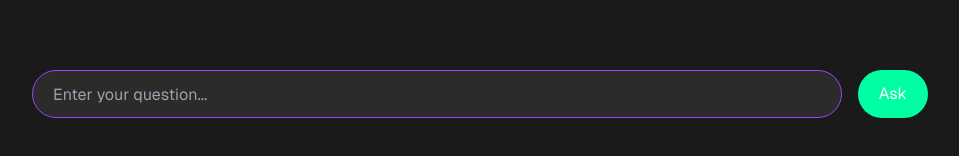
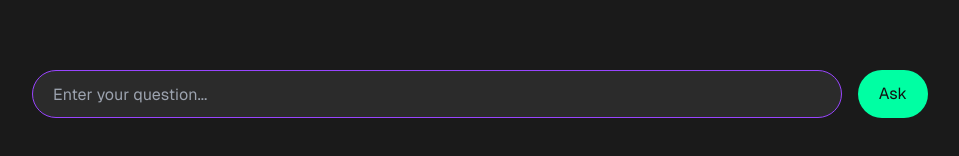
Before and after one commit to 4cademy/solanswer_website, a Next.js app: page / in a window 1280 px wide. Shown: the part 306-462 px from the top of the page, without its empty margins (160-1119 px from the left). Built offline with nearby package versions, Linux system fonts and the light colour scheme.

Commit message:
Changed colors

```diff
--- a/app/page.tsx
+++ b/app/page.tsx
@@ -22,7 +22,8 @@ export default function Home() {
     const [conversations, setConversations] = useState<Conversation[]>([]);
     const [isLoading, setIsLoading] = useState(false);
 
-    const handleSubmit = async () => {
+    const handleSubmit = async (e: React.FormEvent) => {
+        e.preventDefault(); // Prevent the default form submission behavior
         if (!question.trim()) return;
 
         setIsLoading(true);
@@ -55,9 +56,7 @@ export default function Home() {
     };
 
     return (
-        <div
-            className="grid grid-rows-[20px_1fr_20px] items-center justify-items-center min-h-screen p-8 pb-20 gap-16 sm:p-20 font-[family-name:var(--font-geist-sans)] bg-[#1A1A1A] text-white">
-
+        <div className="grid grid-rows-[20px_1fr_20px] items-center justify-items-center min-h-screen p-8 pb-20 gap-16 sm:p-20 font-[family-name:var(--font-geist-sans)] bg-[#1A1A1A] text-white">
             <Image
                 src="/solanswer.png"
                 width={500}
@@ -68,21 +67,19 @@ export default function Home() {
                 {conversations.map((conv, index) => (
                     <div key={index} className="w-full space-y-4">
                         <div className="flex justify-end">
-                            <div
-                                className="p-4 rounded-lg border border-solid border-[#9945FF] bg-[#121212] max-w-[80%]">
+                            <div className="p-4 rounded-lg border border-solid border-[#9945FF] bg-[#121212] max-w-[80%]">
                                 <p className="font-medium">{conv.question}</p>
                             </div>
                         </div>
                         <div className="flex w-full pr-[88px]">
-                            <div
-                                className="p-4 rounded-lg border border-solid border-[#14F195] w-full prose dark:prose-invert max-w-none bg-[#121212]">
+                            <div className="p-4 rounded-lg border border-solid border-[#14F195] w-full prose dark:prose-invert max-w-none bg-[#121212]">
                                 <ReactMarkdown>{conv.answer}</ReactMarkdown>
                             </div>
                         </div>
                     </div>
                 ))}
 
-                <div className="flex gap-4 items-center flex-col sm:flex-row w-full">
+                <form onSubmit={handleSubmit} className="flex gap-4 items-center flex-col sm:flex-row w-full">
                     <input
                         type="text"
                         value={question}
@@ -91,13 +88,13 @@ export default function Home() {
                         placeholder="Enter your question..."
                     />
                     <button
-                        onClick={handleSubmit}
+                        type="submit" // Ensure the button submits the form
                         disabled={isLoading}
-                        className="rounded-full border border-solid border-transparent transition-colors flex items-center justify-center bg-[#00FFA3] text-white gap-2 hover:bg-[#00E09B] text-sm sm:text-base h-10 sm:h-12 px-4 sm:px-5"
+                        className="rounded-full border border-solid border-transparent transition-colors flex items-center justify-center bg-[#00FFA3] text-[#121212] gap-2 hover:bg-[#00E09B] text-sm sm:text-base h-10 sm:h-12 px-4 sm:px-5"
                     >
                         {isLoading ? 'Loading...' : 'Ask'}
                     </button>
-                </div>
+                </form>
             </main>
         </div>
     );
```
